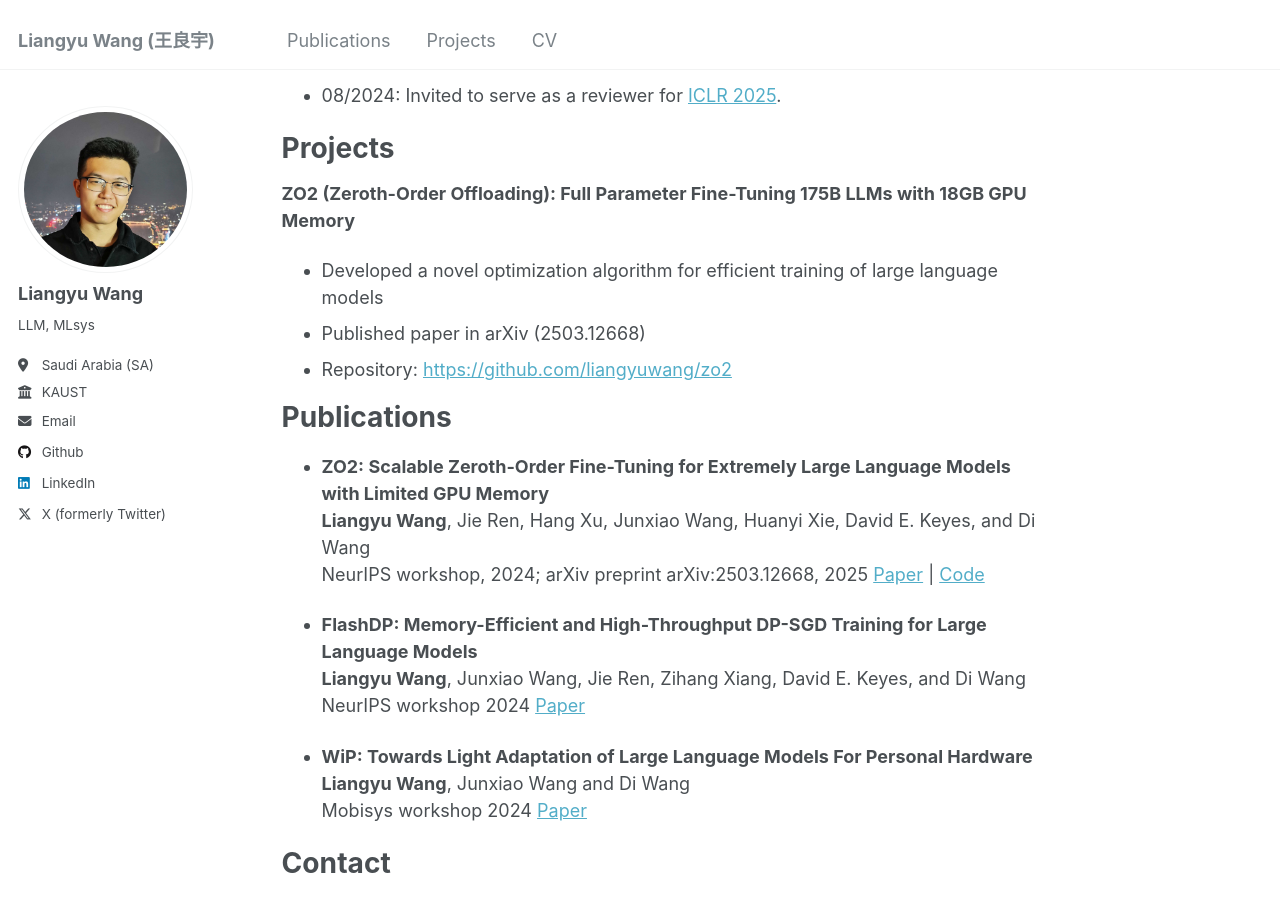
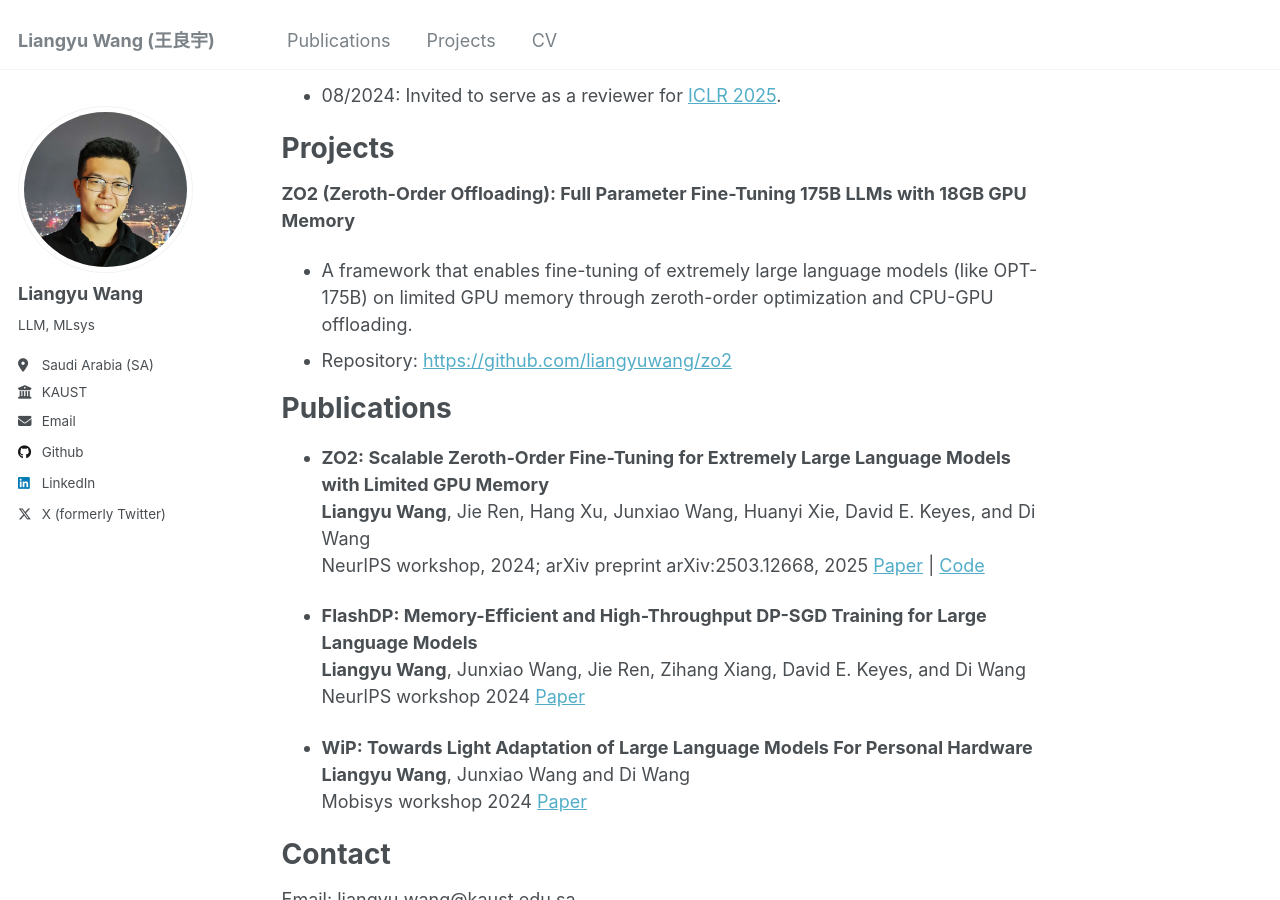
Before and after one commit to liangyuwang/liangyuwang.github.io, a Jekyll site: the page built from _pages/about.md, in a window 1280 px wide and 900 px high, scrolled down 653 px. Built offline with Jekyll 4.4.1, drawn with Linux system fonts in a browser that asks for light colours.

Commit message:
update about

```diff
--- a/_pages/about.md
+++ b/_pages/about.md
@@ -27,8 +27,7 @@ Projects
 ========
 
 **ZO2 (Zeroth-Order Offloading): Full Parameter Fine-Tuning 175B LLMs with 18GB GPU Memory**
-- Developed a novel optimization algorithm for efficient training of large language models
-- Published paper in arXiv (2503.12668)
+- A framework that enables fine-tuning of extremely large language models (like OPT-175B) on limited GPU memory through zeroth-order optimization and CPU-GPU offloading.
 - Repository: [https://github.com/liangyuwang/zo2](https://github.com/liangyuwang/zo2)
 
 Publications
```
